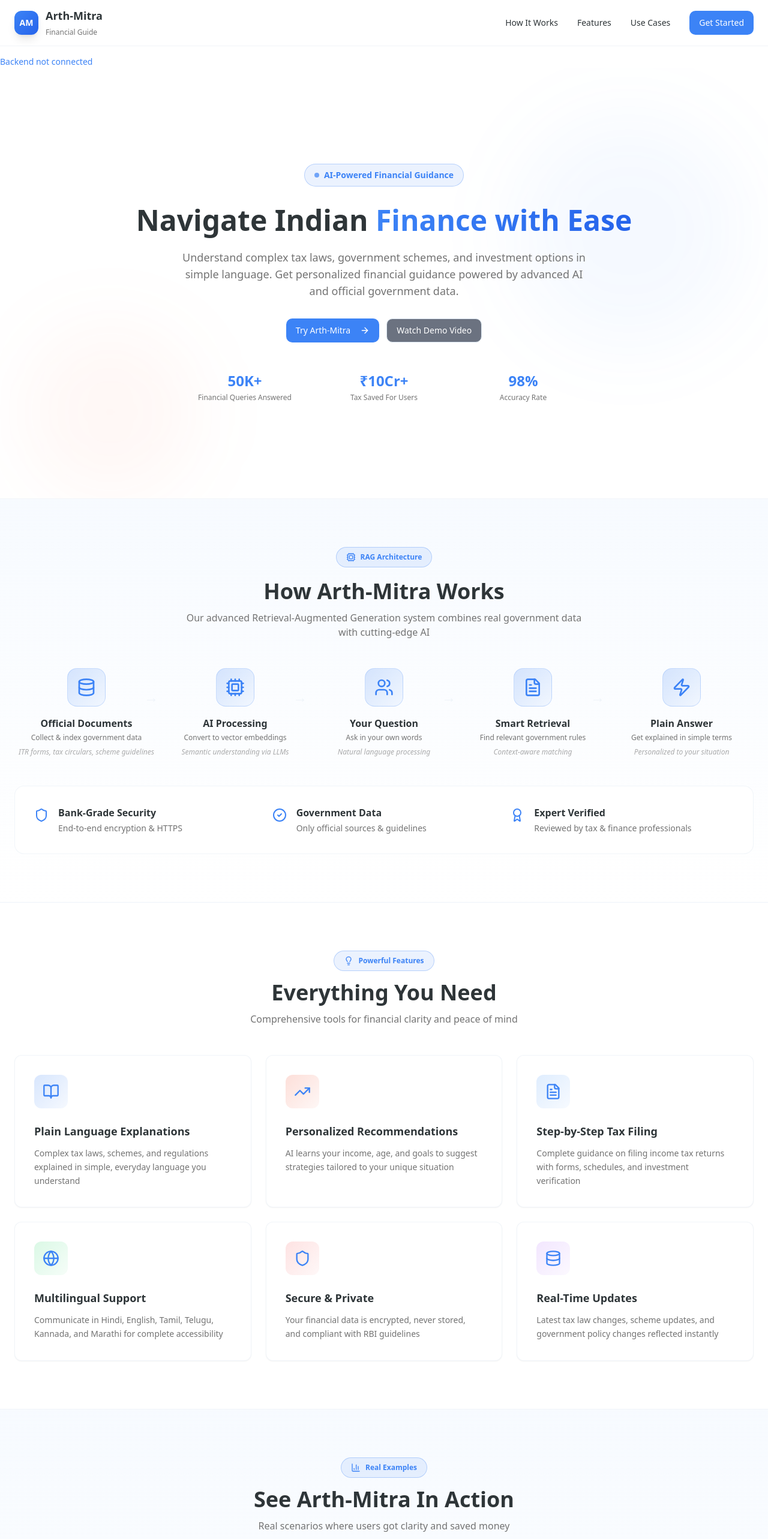
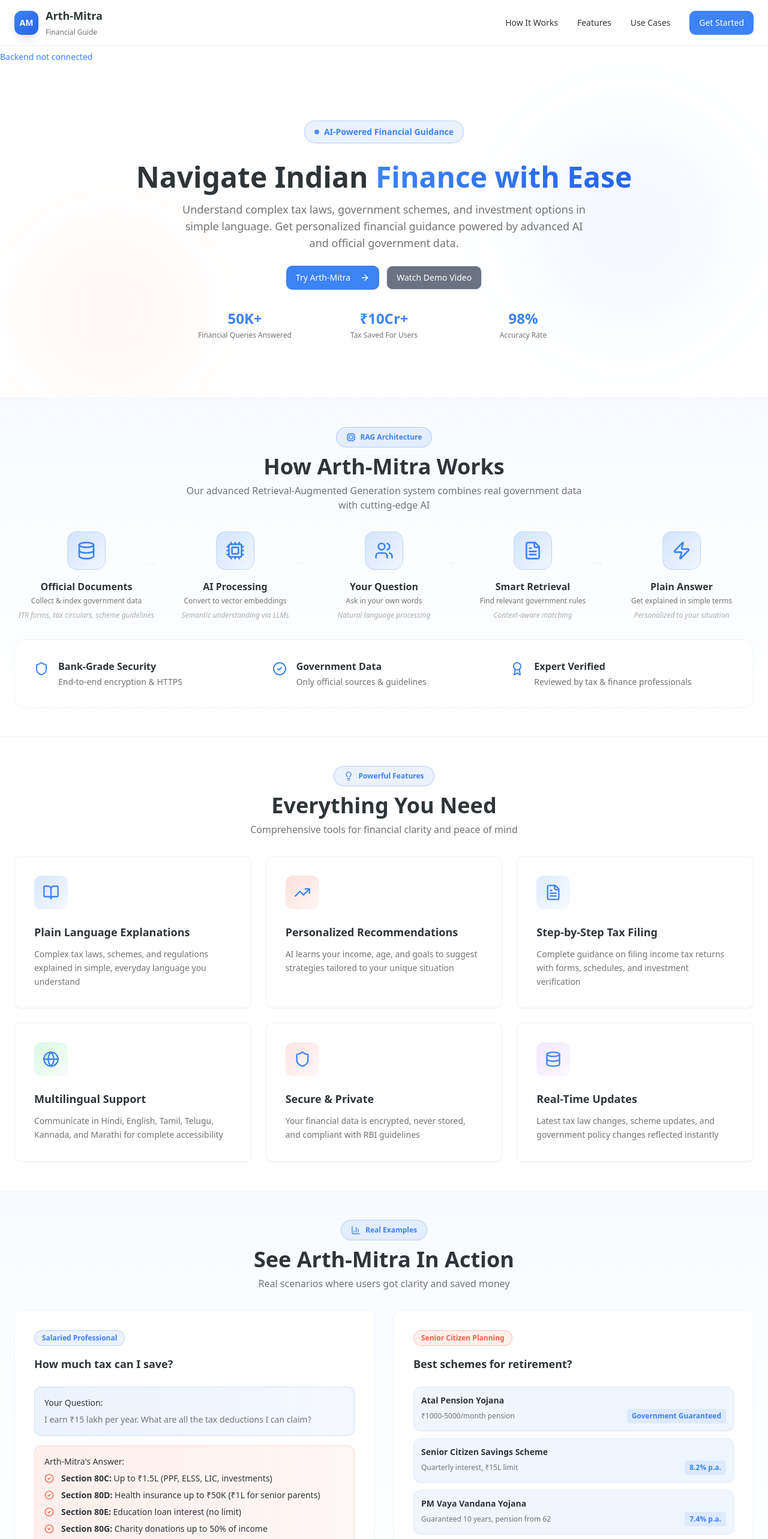
Before and after one commit to aryanb1906/ARTH-MITRA, a Next.js app in the folder frontend/: page / in a window 1280 px wide. Shown: the top 2566 px of the page at 60% size. Built offline with nearby package versions, Linux system fonts and the light colour scheme; no server answers.

Commit message:
Reduce excessive vertical spacing on home page for better layout

```diff
--- a/frontend/app/page.tsx
+++ b/frontend/app/page.tsx
@@ -7,7 +7,7 @@ import { ArrowRight, FileText, Zap, Users, Globe, Shield, BookOpen, Database, Cp
 import { useEffect, useState } from "react"
 
 export default function Page() {
-  {/* backend test */}
+  {/* backend test */ }
 
   const [msg, setMsg] = useState("")
 
@@ -47,16 +47,14 @@ export default function Page() {
         </div>
       </nav>
 
-     {msg && (
-      <p className="mt-4 text-sm text-primary font-medium">
-        {msg}
-      </p>
-     )}
-
-
+      {msg && (
+        <p className="mt-2 text-sm text-primary font-medium">
+          {msg}
+        </p>
+      )}
 
       {/* Hero Section */}
-      <section className="relative px-4 md:px-6 py-20 md:py-40 max-w-7xl mx-auto overflow-hidden">
+      <section className="relative px-4 md:px-6 py-12 md:py-24 max-w-7xl mx-auto overflow-hidden">
         <div className="absolute top-20 right-10 w-96 h-96 bg-primary/5 rounded-full blur-3xl" />
         <div className="absolute bottom-0 left-10 w-72 h-72 bg-accent/5 rounded-full blur-3xl" />
 
@@ -66,15 +64,15 @@ export default function Page() {
             <p className="text-sm text-primary font-semibold">AI-Powered Financial Guidance</p>
           </div>
 
-          <h1 className="text-4xl md:text-5xl font-bold text-foreground mb-6 text-pretty leading-tight">
+          <h1 className="text-4xl md:text-5xl font-bold text-foreground mb-4 text-pretty leading-tight">
             Navigate Indian <span className="bg-gradient-to-r from-primary to-blue-600 bg-clip-text text-transparent">Finance with Ease</span>
           </h1>
 
-          <p className="text-base md:text-lg text-muted-foreground mb-8 max-w-2xl mx-auto text-pretty leading-relaxed">
+          <p className="text-base md:text-lg text-muted-foreground mb-6 max-w-2xl mx-auto text-pretty leading-relaxed">
             Understand complex tax laws, government schemes, and investment options in simple language. Get personalized financial guidance powered by advanced AI and official government data.
           </p>
 
-          <div className="flex flex-col md:flex-row gap-3 justify-center mb-12">
+          <div className="flex flex-col md:flex-row gap-3 justify-center mb-8">
             <Link href="/chat">
               <Button className="w-full md:w-auto">
                 Try Arth-Mitra
@@ -104,20 +102,20 @@ export default function Page() {
       </section>
 
       {/* How It Works - Detailed */}
-      <section id="how-it-works" className="px-4 md:px-6 py-20 bg-gradient-to-b from-blue-50/50 to-white border-y border-border/40">
+      <section id="how-it-works" className="px-4 md:px-6 py-12 bg-gradient-to-b from-blue-50/50 to-white border-y border-border/40">
         <div className="max-w-7xl mx-auto">
-          <div className="text-center mb-12">
-            <div className="inline-flex items-center gap-2 px-4 py-2 rounded-full bg-primary/10 border border-primary/30 backdrop-blur-sm mb-5">
+          <div className="text-center mb-8">
+            <div className="inline-flex items-center gap-2 px-4 py-2 rounded-full bg-primary/10 border border-primary/30 backdrop-blur-sm mb-3">
               <Cpu className="w-4 h-4 text-primary" />
               <p className="text-xs text-primary font-semibold">RAG Architecture</p>
             </div>
-            <h2 className="text-3xl md:text-4xl font-bold text-foreground mb-3">How Arth-Mitra Works</h2>
+            <h2 className="text-3xl md:text-4xl font-bold text-foreground mb-2">How Arth-Mitra Works</h2>
             <p className="text-base text-muted-foreground max-w-2xl mx-auto">
               Our advanced Retrieval-Augmented Generation system combines real government data with cutting-edge AI
             </p>
           </div>
 
-          <div className="grid md:grid-cols-5 gap-4 md:gap-2 mb-12">
+          <div className="grid md:grid-cols-5 gap-4 md:gap-2 mb-8">
             {[
               {
                 icon: Database,
@@ -182,13 +180,13 @@ export default function Page() {
       </section>
 
       {/* Key Features - Enhanced */}
-      <section id="features" className="px-4 md:px-6 py-20 max-w-7xl mx-auto">
-        <div className="text-center mb-12">
-          <div className="inline-flex items-center gap-2 px-4 py-2 rounded-full bg-primary/10 border border-primary/30 mb-4 backdrop-blur-sm">
+      <section id="features" className="px-4 md:px-6 py-12 max-w-7xl mx-auto">
+        <div className="text-center mb-8">
+          <div className="inline-flex items-center gap-2 px-4 py-2 rounded-full bg-primary/10 border border-primary/30 mb-3 backdrop-blur-sm">
             <Lightbulb className="w-4 h-4 text-primary" />
             <p className="text-xs text-primary font-semibold">Powerful Features</p>
           </div>
-          <h2 className="text-3xl md:text-4xl font-bold text-foreground mb-3">Everything You Need</h2>
+          <h2 className="text-3xl md:text-4xl font-bold text-foreground mb-2">Everything You Need</h2>
           <p className="text-base text-muted-foreground max-w-2xl mx-auto">Comprehensive tools for financial clarity and peace of mind</p>
         </div>
 
@@ -243,14 +241,14 @@ export default function Page() {
       </section>
 
       {/* Real Use Cases / Chat Examples */}
-      <section id="testimonials" className="px-4 md:px-6 py-20 bg-gradient-to-b from-blue-50/50 to-white border-t border-b border-border/40">
+      <section id="testimonials" className="px-4 md:px-6 py-12 bg-gradient-to-b from-blue-50/50 to-white border-t border-b border-border/40">
         <div className="max-w-7xl mx-auto">
-          <div className="text-center mb-12">
-            <div className="inline-flex items-center gap-2 px-4 py-2 rounded-full bg-primary/10 border border-primary/30 mb-4 backdrop-blur-sm">
+          <div className="text-center mb-8">
+            <div className="inline-flex items-center gap-2 px-4 py-2 rounded-full bg-primary/10 border border-primary/30 mb-3 backdrop-blur-sm">
               <BarChart3 className="w-4 h-4 text-primary" />
               <p className="text-xs text-primary font-semibold">Real Examples</p>
             </div>
-            <h2 className="text-3xl md:text-4xl font-bold text-foreground mb-3">See Arth-Mitra In Action</h2>
+            <h2 className="text-3xl md:text-4xl font-bold text-foreground mb-2">See Arth-Mitra In Action</h2>
             <p className="text-base text-muted-foreground max-w-2xl mx-auto">Real scenarios where users got clarity and saved money</p>
           </div>
 
@@ -350,7 +348,7 @@ export default function Page() {
 
 
       {/* CTA Section */}
-      <section className="px-4 md:px-6 py-20 bg-gradient-to-r from-primary/10 to-accent/10 rounded-3xl max-w-7xl mx-auto mb-10">
+      <section className="px-4 md:px-6 py-12 bg-gradient-to-r from-primary/10 to-accent/10 rounded-3xl max-w-7xl mx-auto mb-8">
         <div className="text-center">
           <h2 className="text-3xl md:text-4xl font-bold text-foreground mb-4">Ready to Take Control?</h2>
           <p className="text-base text-muted-foreground mb-8 max-w-2xl mx-auto">
@@ -371,8 +369,8 @@ export default function Page() {
       </section>
 
       {/* FAQ Section */}
-      <section className="px-4 md:px-6 py-20 max-w-4xl mx-auto">
-        <div className="text-center mb-12">
+      <section className="px-4 md:px-6 py-12 max-w-4xl mx-auto">
+        <div className="text-center mb-8">
           <h2 className="text-2xl md:text-3xl font-bold text-foreground mb-2">Frequently Asked Questions</h2>
         </div>
 
@@ -394,7 +392,7 @@ export default function Page() {
 
       {/* Footer */}
       <footer className="border-t border-border/40 bg-gradient-to-b from-slate-50/50 to-white">
-        <div className="max-w-7xl mx-auto px-4 md:px-6 py-16">
+        <div className="max-w-7xl mx-auto px-4 md:px-6 py-12">
           <div className="grid md:grid-cols-5 gap-12 mb-12">
             <div className="md:col-span-1">
               <div className="flex items-center gap-3 mb-4">
```
